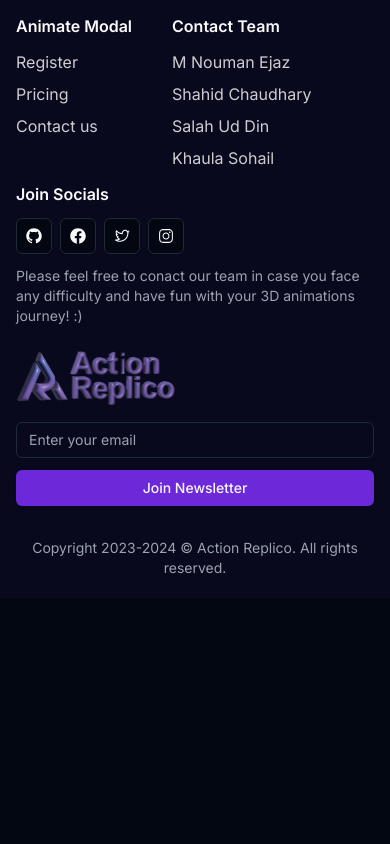
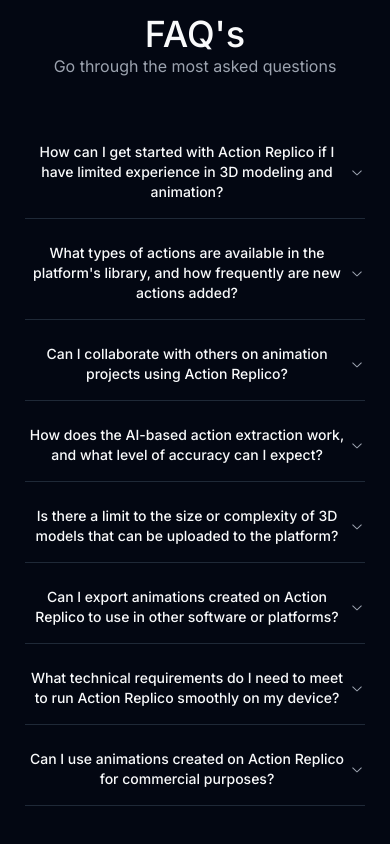
Before and after one commit to chnoumanejaz/action-replico, a Next.js app: page / in a window 390 px wide. Shown: the part 7040-7884 px from the top of the page. Before the commit the page ends 7638 px from the top, so only its background shows below. Built offline with nearby package versions, Linux system fonts and the light colour scheme; no server answers.

Commit message:
[design] FAQ'S added

```diff
--- a/components/pages/LandingPage.tsx
+++ b/components/pages/LandingPage.tsx
@@ -1,4 +1,5 @@
 import BenefitSection from '../sections/BenefitSection';
+import FAQSection from '../sections/FAQSection';
 import FeaturesSection from '../sections/FeaturesSection';
 import FooterSection from '../sections/FooterSection';
 import HeroSection from '../sections/HeroSection';
@@ -13,6 +14,7 @@
       <BenefitSection />
       <PricingSection />
       <OurTeamSection />
+      <FAQSection />
       <FooterSection />
     </header>
   );
--- /dev/null
+++ b/components/sections/FAQSection.tsx
@@ -0,0 +1,85 @@
+import React from 'react';
+import SectionWrapper from '../providers/SectionWrapper';
+import {
+  Accordion,
+  AccordionContent,
+  AccordionItem,
+  AccordionTrigger,
+} from '../ui/accordion';
+
+export type Faq = {
+  question: string;
+  answer: string;
+};
+
+const FAQS: Faq[] = [
+  {
+    question:
+      'How can I get started with Action Replico if I have limited experience in 3D modeling and animation?',
+    answer:
+      'Action Replico is designed with user-friendliness in mind. Simply sign up, explore the intuitive interface, and follow our step-by-step guides to start creating animations effortlessly. ',
+  },
+  {
+    question:
+      "What types of actions are available in the platform's library, and how frequently are new actions added?",
+    answer:
+      'In begining the library includes all the basic animations range of actions, constantly expanding with machine learning updates. You can find actions suitable for gaming, movies, education, and more.',
+  },
+  {
+    question:
+      'Can I collaborate with others on animation projects using Action Replico?',
+    answer:
+      "Not now! Action Replico do not support collaborative animation creation, but you'll see this soon in the comming update.",
+  },
+  {
+    question:
+      'How does the AI-based action extraction work, and what level of accuracy can I expect?',
+    answer:
+      'Our system employs advanced machine learning algorithms to accurately extract human actions from videos. The accuracy is continually improved through ongoing updates and enhancements.',
+  },
+  {
+    question:
+      ' Is there a limit to the size or complexity of 3D models that can be uploaded to the platform?',
+    answer:
+      'Action Replico is designed to handle a variety of 3D models. While there are size limits. Feel free to contact us if you have any query.',
+  },
+  {
+    question:
+      'Can I export animations created on Action Replico to use in other software or platforms?',
+    answer:
+      'Yes, you can! Action Replico offers export options in various formats, providing flexibility to integrate your creations into games, movies, or other 3D modeling applications.',
+  },
+  {
+    question:
+      'What technical requirements do I need to meet to run Action Replico smoothly on my device?',
+    answer:
+      'Action Replico is optimized for performance. Ensure your device meets standard web browsing requirements, and a stable internet connection is recommended for the best experience.',
+  },
+  {
+    question:
+      'Can I use animations created on Action Replico for commercial purposes?',
+    answer:
+      'Absolutely! (Premium) "Action Replico" is versatile and allows users to utilize created animations across various industries, including gaming, movie production, and educational content creation, for commercial purposes.',
+  },
+];
+
+const FAQSection = () => {
+  return (
+    <SectionWrapper
+      title="FAQ's"
+      subheading="Go through the most asked questions">
+      <div className="md:w-[60%] w-[95%] mx-auto mb-10">
+        <Accordion type="single" collapsible className="space-y-2">
+          {FAQS.map((faq, idx) => (
+            <AccordionItem value={faq.question} key={idx}>
+              <AccordionTrigger>{faq.question}</AccordionTrigger>
+              <AccordionContent>{faq.answer}</AccordionContent>
+            </AccordionItem>
+          ))}
+        </Accordion>
+      </div>
+    </SectionWrapper>
+  );
+};
+
+export default FAQSection;
--- a/components/sections/FooterSection.tsx
+++ b/components/sections/FooterSection.tsx
@@ -12,7 +12,7 @@
 
 const FooterSection = () => {
   return (
-    <footer className="md:p-10 md:pb-0 p-4  mt-6 bg-primary/5">
+    <footer className="md:p-10 md:pb-0 p-4 mt-6 bg-primary/5">
       <div className="flex flex-wrap md:flex-nowrap justify-between md:gap-8 gap-3">
         <div className="md:w-1/2 w-full space-y-4 order-2">
           <Logo />
@@ -67,7 +67,7 @@
             </Button>
           </div>
           <p className="text-muted-foreground text-sm py-3">
-            Please feel free to conact our team in case you face any difficulty
+            Please feel free to contact our team in case you face any difficulty
             and have fun with your 3D animations journey! :)
           </p>
         </div>
--- /dev/null
+++ b/components/ui/accordion.tsx
@@ -0,0 +1,57 @@
+"use client"
+
+import * as React from "react"
+import * as AccordionPrimitive from "@radix-ui/react-accordion"
+import { ChevronDownIcon } from "@radix-ui/react-icons"
+
+import { cn } from "@/lib/utils"
+
+const Accordion = AccordionPrimitive.Root
+
+const AccordionItem = React.forwardRef<
+  React.ElementRef<typeof AccordionPrimitive.Item>,
+  React.ComponentPropsWithoutRef<typeof AccordionPrimitive.Item>
+>(({ className, ...props }, ref) => (
+  <AccordionPrimitive.Item
+    ref={ref}
+    className={cn("border-b", className)}
+    {...props}
+  />
+))
+AccordionItem.displayName = "AccordionItem"
+
+const AccordionTrigger = React.forwardRef<
+  React.ElementRef<typeof AccordionPrimitive.Trigger>,
+  React.ComponentPropsWithoutRef<typeof AccordionPrimitive.Trigger>
+>(({ className, children, ...props }, ref) => (
+  <AccordionPrimitive.Header className="flex">
+    <AccordionPrimitive.Trigger
+      ref={ref}
+      className={cn(
+        "flex flex-1 items-center justify-between py-4 text-sm font-medium transition-all hover:underline [&[data-state=open]>svg]:rotate-180",
+        className
+      )}
+      {...props}
+    >
+      {children}
+      <ChevronDownIcon className="h-4 w-4 shrink-0 text-muted-foreground transition-transform duration-200" />
+    </AccordionPrimitive.Trigger>
+  </AccordionPrimitive.Header>
+))
+AccordionTrigger.displayName = AccordionPrimitive.Trigger.displayName
+
+const AccordionContent = React.forwardRef<
+  React.ElementRef<typeof AccordionPrimitive.Content>,
+  React.ComponentPropsWithoutRef<typeof AccordionPrimitive.Content>
+>(({ className, children, ...props }, ref) => (
+  <AccordionPrimitive.Content
+    ref={ref}
+    className="overflow-hidden text-sm data-[state=closed]:animate-accordion-up data-[state=open]:animate-accordion-down"
+    {...props}
+  >
+    <div className={cn("pb-4 pt-0", className)}>{children}</div>
+  </AccordionPrimitive.Content>
+))
+AccordionContent.displayName = AccordionPrimitive.Content.displayName
+
+export { Accordion, AccordionItem, AccordionTrigger, AccordionContent }
--- a/package.json
+++ b/package.json
@@ -11,6 +11,7 @@
   "dependencies": {
     "@auth/prisma-adapter": "^1.2.0",
     "@hookform/resolvers": "^3.3.4",
+    "@radix-ui/react-accordion": "^1.1.2",
     "@radix-ui/react-dialog": "^1.0.5",
     "@radix-ui/react-dropdown-menu": "^2.0.6",
     "@radix-ui/react-icons": "^1.3.0",
```
Also changed, not shown: 1 other file (tests, documents, lock files or other folders).
